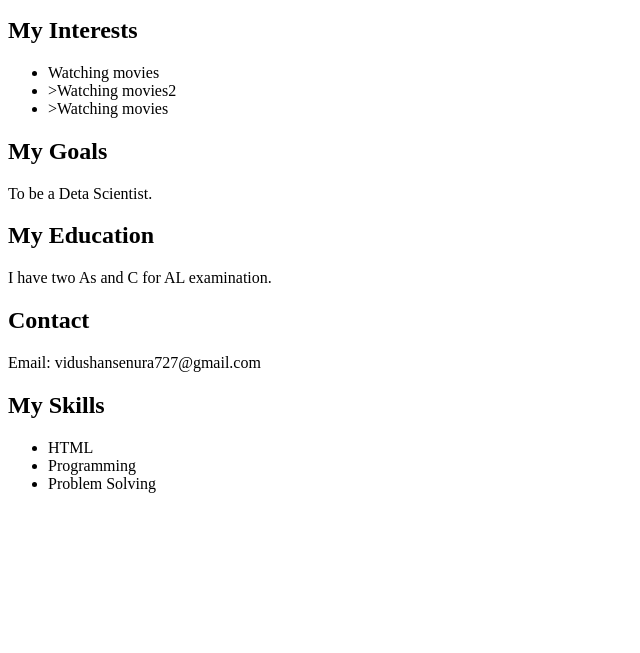
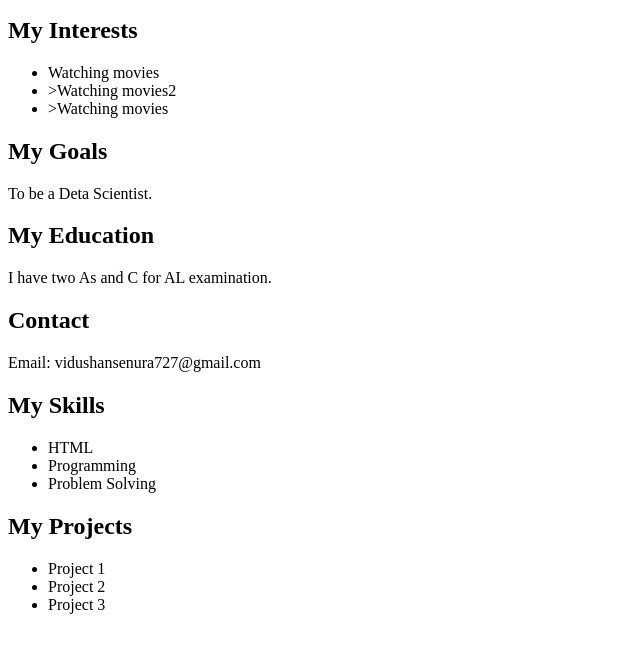
Before and after one commit to senuravidushan727/student-website, a plain HTML site: page index.html in a window 1280 px wide. Shown: the part 101-754 px from the top of the page, without its empty margins (0-640 px from the left). Drawn offline with Linux system fonts and the light colour scheme.

Commit message:
added projects section

```diff
--- a/index.html
+++ b/index.html
@@ -40,5 +40,12 @@
 <li>Problem Solving</li>
 </ul>
 
+<h2>My Projects</h2>
+<ul>
+<li>Project 1</li>
+<li>Project 2</li>
+<li>Project 3</li>
+</ul>
+
 </body>
 </html>
```
